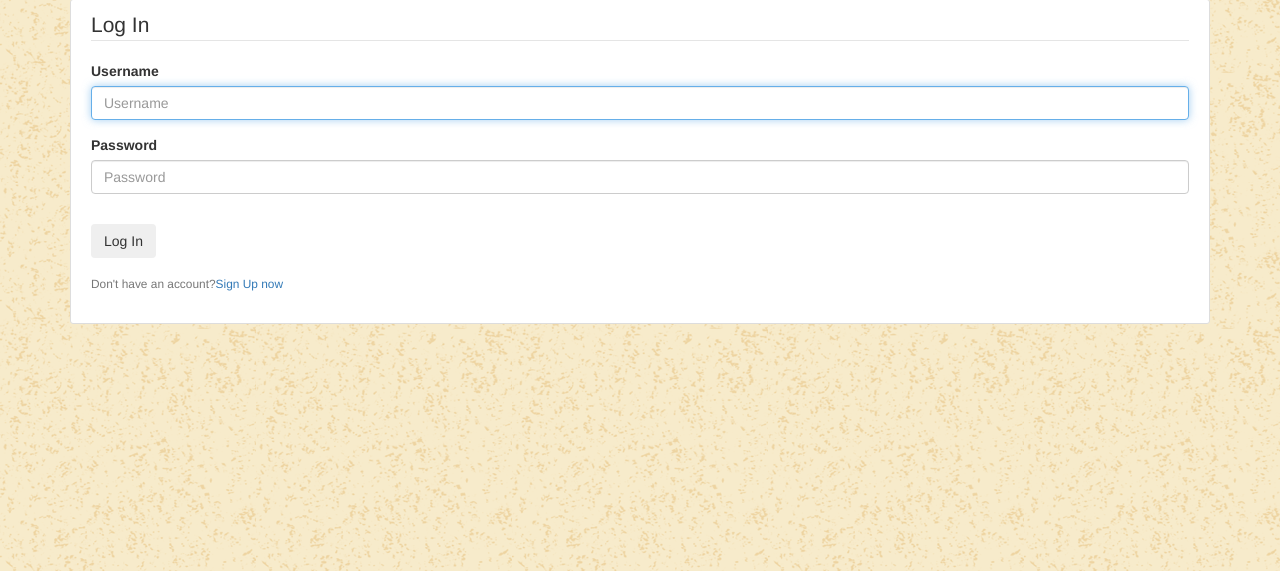
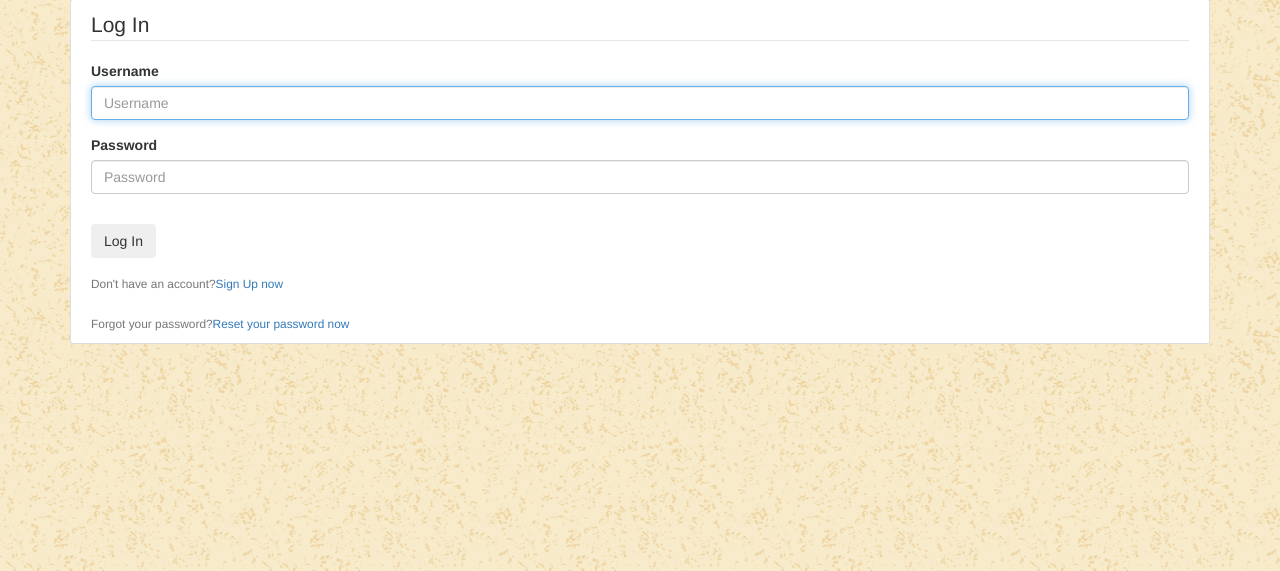
Before and after one commit to ZandTree/diary, a Django app: page /registration/login/ in a window 1280 px wide. Shown: the part 73-644 px from the top of the page. Run offline with Django 3.2, Linux system fonts and the light colour scheme; some libraries are stand-ins or nearby versions.

```diff
--- a/registration/templates/registration/login.html
+++ b/registration/templates/registration/login.html
@@ -20,7 +20,7 @@
         </small>
         <br><br>
         <small class="text-muted">
-            <!-- Forgot your password?<a class="ml-2" href="{ url 'password_reset' } ">Reset your password now</a> -->
+            Forgot your password?<a class="ml-2" href="{% url 'registration:password_reset' %} ">Reset your password now</a>
         </small>
     </div>
 
--- a/registration/templates/registration/password_reset_complete.html
+++ b/registration/templates/registration/password_reset_complete.html
@@ -2,6 +2,6 @@
 
 {% block content %}
   <p>
-    Your password has been set. You may go ahead and <a href="{% url 'login' %}">log in</a> now.
+    Your password has been set. You may go ahead and <a href="{% url 'registration:login' %}">log in</a> now.
   </p>
 {% endblock %}
--- a/registration/templates/registration/password_reset_confirm.html
+++ b/registration/templates/registration/password_reset_confirm.html
@@ -4,7 +4,7 @@
 
 {% block content %}
   {% if validlink %}
-    <h3>Recet password</h3>
+    <h3>Reset password</h3>
     <form method="post">
       {% csrf_token %}
       {% bootstrap_form form %}
--- a/registration/templates/registration/password_reset_done.html
+++ b/registration/templates/registration/password_reset_done.html
@@ -1,6 +1,7 @@
 {% extends '_layout/base.html' %}
 
 {% block content %}
+    <h3>Hi, Tanja</h3>
     <div class="alert alert-info">
 
        We've emailed you instructions for setting your password, if an account exists with the email you entered.
--- a/registration/templates/registration/password_reset_form.html
+++ b/registration/templates/registration/password_reset_form.html
@@ -3,6 +3,7 @@
 {% load static %}
 
 {% block content %}
+<h3>Hi,  user </h3>
   <h3>Forgot password? Please reset it</h3>
   <p>Oh no! It happens to the best of us, though! Enter the email address that's associated with your account and we'll send you instructions on how you can change your password.</p>
   <form method="post">
--- /dev/null
+++ b/registration/templates/registration/password_reset_subject.txt
@@ -0,0 +1 @@
+Tanja Network : Request for resetting the password
--- a/registration/urls.py
+++ b/registration/urls.py
@@ -1,5 +1,5 @@
 from django.conf.urls import url
-
+from django.urls import reverse_lazy
 from registration import views as user_views
 from django.contrib.auth import views as auth_views
 
@@ -11,14 +11,34 @@ urlpatterns = [
     url(r'^update/profile/$',user_views.ProfileUpdate.as_view(),name='profile_update'),
     url(r'^change-password/$',user_views.MyPasswordChangeView.as_view(template_name='registration/change-password.html'),
                 name='change_password'),
-    # url(r'^password-reset/$',
-    #             auth_views.PasswordResetView.as_view(template_name='registration/password_reset.html'),
-    #             name='reset_password'),
-    # url(r'^password-reset/done/$',
-    #             auth_views.PasswordResetDoneView.as_view(template_name='registration/password_reset_done.html'),
-    #             name='reset_password_done'),
-    # url(r'^password-reset-confirm/<uidb64>/<token>/$',
-    #             auth_views.PasswordResetConfirmView.as_view(template_name='registration/password_reset_confirm.html'),
-    #             name='reset_password_confirm'),
+    url(r'^password_reset/$',auth_views.PasswordResetView.as_view(
+                success_url=reverse_lazy('registration:password_reset_done'),
+                email_template_name='registration/password_reset_email.html',
+                #subject_template_name='registration/password_reset_subject.txt'
+
+                ),
+                name='password_reset'),
+    url(r'^password_reset/done/$',auth_views.PasswordResetDoneView.as_view(),name='password_reset_done'),
+    url(r'^reset/(?P<uidb64>[0-9A-Za-z_\-]+)/(?P<token>[0-9A-Za-z]{1,13}-[0-9A-Za-z]{1,20})/$',
+        auth_views.PasswordResetConfirmView.as_view(
+        success_url = reverse_lazy('registration:password_reset_complete')),
+        # template_name='registration/password_reset_confirm.html'),
+        name='password_reset_confirm'),
+    url(r'^reset/done/$',
+        auth_views.PasswordResetCompleteView.as_view(),name='password_reset_complete'),
+
+
 
 ]
+#
+# url(r'^password_reset/$',
+#             auth_views.PasswordResetView.as_view(template_name='registration/password_reset.html'),
+#             name='password_reset'),
+# url(r'^password_reset/done/$',
+#             auth_views.PasswordResetDoneView.as_view(template_name='registration/password_reset_done.html'),
+#             name='password_reset_done'),
+# url(r'^reset/(?P<uidb64>[0-9A-Za-z_\-]+)/(?P<token>[0-9A-Za-z]{1,13}-[0-9A-Za-z]{1,20})/$',
+#     auth_views.PasswordResetConfirmView.as_view(template_name='registration/password_reset_confirm.html'), name='password_reset_confirm'),
+# url(r'^reset/complete/$',
+#             auth_views.PasswordResetCompleteView.as_view(template_name='registration/password_reset_complete.html'),
+#             name='password_reset_complete'),
```
Also changed, not shown: diary/settings.py (+6 -8 lines), registration/templates/registration/password_reset_email.html (added, +16 -0 lines), 1 other file.
